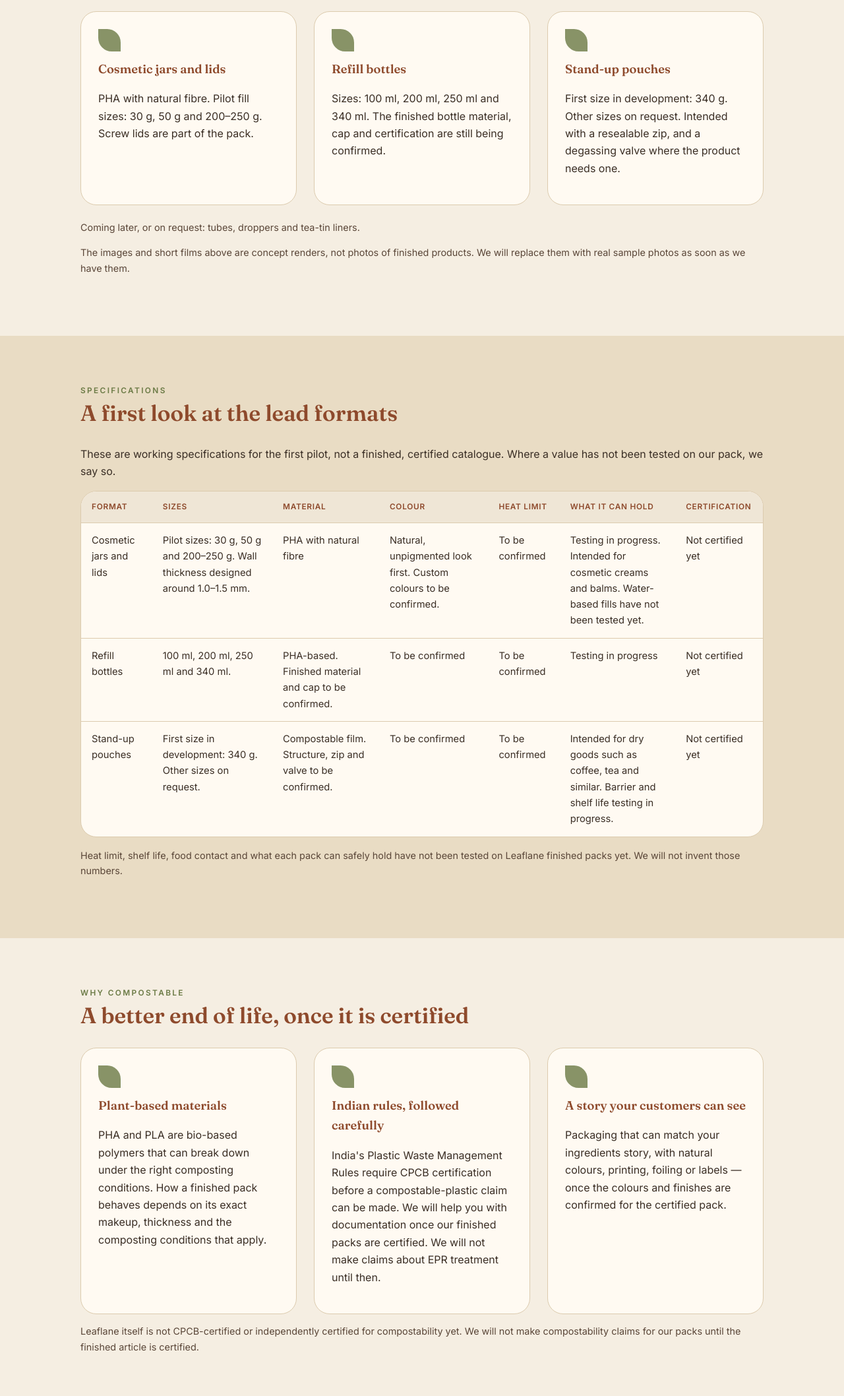
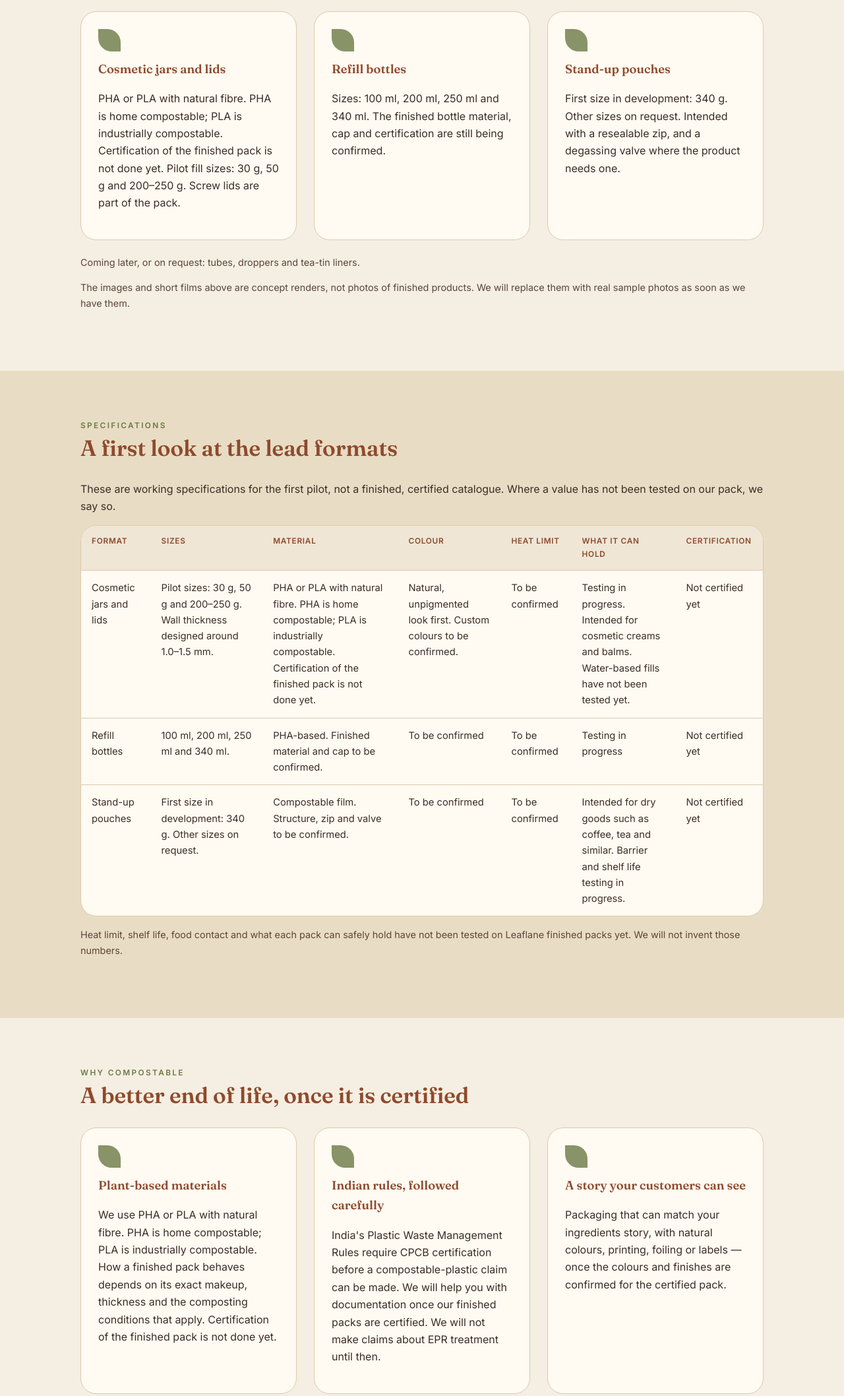
Before and after one commit to Nemi-s/leaflane-site, a plain HTML site: page index.html in a window 1280 px wide. Shown: the part 2620-4736 px from the top of the page at 66% size. Drawn offline with Linux system fonts and the light colour scheme.

Commit message:
Use PHA or PLA with natural fibre, with an honest note.
Jars are described as PHA or PLA with natural fibre. The page now says PHA is home compostable, PLA is industrially compostable, and the finished pack is not certified yet. This is on the jar card, in the spec table, in the materials section and in a short FAQ. Bottle sizes are unchanged.

```diff
--- a/index.html
+++ b/index.html
@@ -143,7 +143,7 @@ figure.is-fallback .still,figure.is-fallback img.still{display:block}
 <figure class="visual" data-visual="concept" data-slot="pouches"><picture><source srcset="assets/tea-liner-pouch.webp" type="image/webp"><img src="assets/tea-liner-pouch.jpg" width="1280" height="720" alt="Concept render of a compostable stand-up pouch" loading="lazy"></picture><figcaption><span class="tag">Concept render</span><br>Stand-up pouches — first size in development is 340 g, with a zip and a degassing valve on request.</figcaption></figure>
 </div>
 <div class="grid later">
-<div class="card"><b>Cosmetic jars and lids</b><p>PHA with natural fibre. Pilot fill sizes: 30 g, 50 g and 200–250 g. Screw lids are part of the pack.</p></div>
+<div class="card"><b>Cosmetic jars and lids</b><p>PHA or PLA with natural fibre. PHA is home compostable; PLA is industrially compostable. Certification of the finished pack is not done yet. Pilot fill sizes: 30 g, 50 g and 200–250 g. Screw lids are part of the pack.</p></div>
 <div class="card"><b>Refill bottles</b><p>Sizes: 100 ml, 200 ml, 250 ml and 340 ml. The finished bottle material, cap and certification are still being confirmed.</p></div>
 <div class="card"><b>Stand-up pouches</b><p>First size in development: 340 g. Other sizes on request. Intended with a resealable zip, and a degassing valve where the product needs one.</p></div>
 </div>
@@ -161,7 +161,7 @@ figure.is-fallback .still,figure.is-fallback img.still{display:block}
 <tr>
 <td>Cosmetic jars and lids</td>
 <td>Pilot sizes: 30 g, 50 g and 200–250 g. Wall thickness designed around 1.0–1.5 mm.</td>
-<td>PHA with natural fibre</td>
+<td>PHA or PLA with natural fibre. PHA is home compostable; PLA is industrially compostable. Certification of the finished pack is not done yet.</td>
 <td>Natural, unpigmented look first. Custom colours to be confirmed.</td>
 <td>To be confirmed</td>
 <td>Testing in progress. Intended for cosmetic creams and balms. Water-based fills have not been tested yet.</td>
@@ -191,7 +191,7 @@ figure.is-fallback .still,figure.is-fallback img.still{display:block}
 <p class="muted">Heat limit, shelf life, food contact and what each pack can safely hold have not been tested on Leaflane finished packs yet. We will not invent those numbers.</p>
 </div></section>
 <section><div class="w reveal"><div class="k">Why compostable</div><h2>A better end of life, once it is certified</h2>
-<div class="grid"><div class="card"><b>Plant-based materials</b><p>PHA and PLA are bio-based polymers that can break down under the right composting conditions. How a finished pack behaves depends on its exact makeup, thickness and the composting conditions that apply.</p></div>
+<div class="grid"><div class="card"><b>Plant-based materials</b><p>We use PHA or PLA with natural fibre. PHA is home compostable; PLA is industrially compostable. How a finished pack behaves depends on its exact makeup, thickness and the composting conditions that apply. Certification of the finished pack is not done yet.</p></div>
 <div class="card"><b>Indian rules, followed carefully</b><p>India's Plastic Waste Management Rules require CPCB certification before a compostable-plastic claim can be made. We will help you with documentation once our finished packs are certified. We will not make claims about EPR treatment until then.</p></div>
 <div class="card"><b>A story your customers can see</b><p>Packaging that can match your ingredients story, with natural colours, printing, foiling or labels — once the colours and finishes are confirmed for the certified pack.</p></div></div>
 <p class="muted">Leaflane itself is not CPCB-certified or independently certified for compostability yet. We will not make compostability claims for our packs until the finished article is certified.</p></div></section>
@@ -207,6 +207,7 @@ figure.is-fallback .still,figure.is-fallback img.still{display:block}
 <details><summary>What is the shelf life?</summary><p>Not tested yet. Shelf life depends on the product, the pack and how it is stored. We will run fill and storage tests with your product before any production run.</p></details>
 <details><summary>What is the heat limit?</summary><p>To be confirmed. The finished packs have not been heat-tested yet, so we will not publish a temperature figure until we have one from those tests.</p></details>
 <details><summary>Is it food-safe?</summary><p>The finished packs have not been food-contact tested yet. We will not claim food-safe use until those tests are done.</p></details>
+<details><summary>What is the material?</summary><p>Jars are made with PHA or PLA with natural fibre. Both options are available. PHA is home compostable; PLA is industrially compostable. Certification of the finished pack is not done yet, and we will not make compostability claims until it is certified.</p></details>
 <details><summary>When will certification be done?</summary><p>Certification is not done yet. Once the final material and design are frozen, testing and certification can take many months. We will not make compostability claims until the finished pack is certified, and we will share timelines with early-partner brands as that work is booked.</p></details>
 </div>
 </div></section>
```
